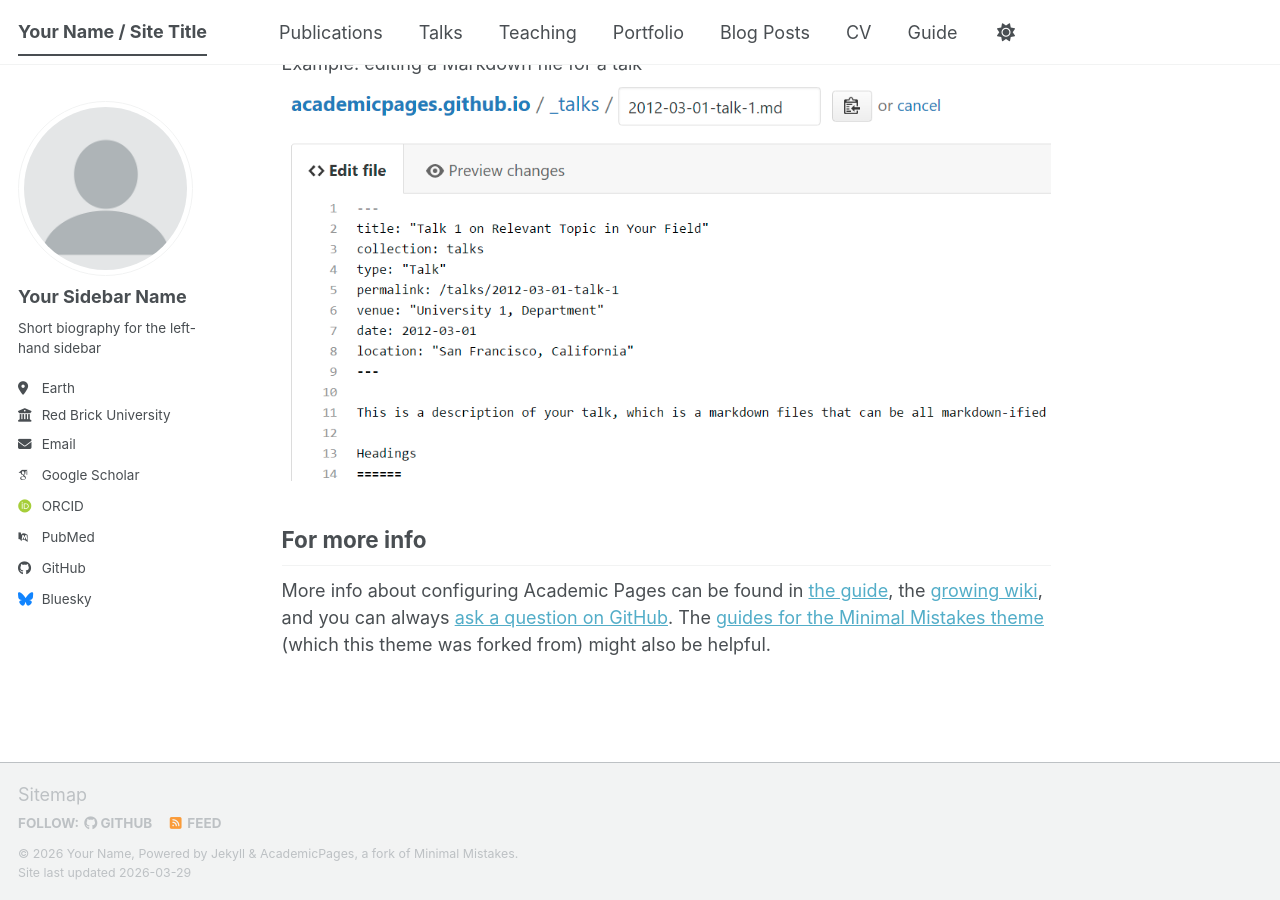
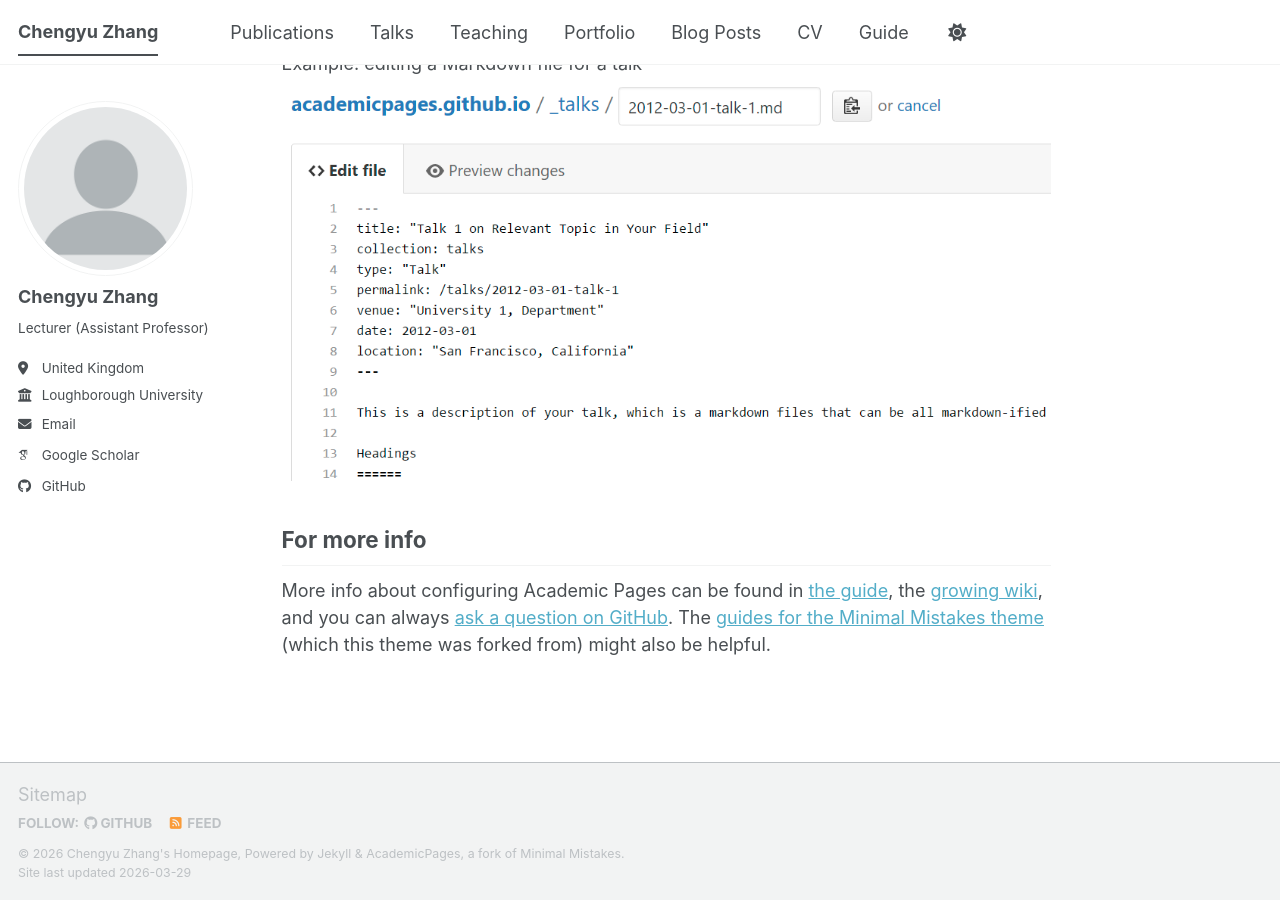
Before and after one commit to muchang/muchang.github.io, a Jekyll site: the page built from _pages/about.md, in a window 1280 px wide and 900 px high, scrolled down 2720 px. Built offline with Jekyll 4.4.1, drawn with Linux system fonts in a browser that asks for light colours; some web fonts are replaced; a script bundle is joined from its source files by our own code; library files that are not in the unit come from our copies.

Commit message:
update
Updated personal information including name, title, and contact details.

```diff
--- a/_config.yml
+++ b/_config.yml
@@ -9,14 +9,14 @@
 # Basic Site Settings
 locale                   : "en-US"
 site_theme               : "default" # The available themes options are "default", "air", "sunrise", "mint", "dirt" and "contrast"
-title                    : "Your Name / Site Title"
+title                    : "Chengyu Zhang"
 title_separator          : "-"
-name                     : &name "Your Name"
-description              : &description "Your Name's academic portfolio"   # Update this with a general description of your site, this is the default if not overridden by a page
+name                     : &name "Chengyu Zhang's Homepage"
+description              : &description ""   # Update this with a general description of your site, this is the default if not overridden by a page
 url                      : https://academicpages.github.io # The base hostname & protocol for your site e.g. "https://[your GitHub username].github.io",
                                                            # or if you already have some other page hosted on Github then use "https://[your GitHub username].github.io/[Your Repo Name]"
 baseurl                  : "" # the subpath of your site, e.g. "/blog"
-repository               : "academicpages/academicpages.github.io"
+repository               : "muchang/muchang.github.io"
 
 # Site Author - The following control what appear as part of the author content on the side bar.
 #               If a field is blank the icon and link will not appear, otherwise it will be shown.
@@ -24,24 +24,24 @@ repository               : "academicpages/academicpages.github.io"
 author:
   # Biographic information
   avatar           : "profile.png"
-  name             : "Your Sidebar Name"
+  name             : "Chengyu Zhang"
   pronouns         : # example: "she/her"
-  bio              : "Short biography for the left-hand sidebar"
-  location         : "Earth"
-  employer         : "Red Brick University"
+  bio              : "Lecturer (Assistant Professor)"
+  location         : "United Kingdom"
+  employer         : "Loughborough University"
   uri              : # URL
-  email            : "none@example.org"
+  email            : "c.zhang4 at lboro.ac.uk"
 
   # Academic websites
   academia         : # URL
   arxiv            : # URL - Update with the correct link to your profile
-  googlescholar    : "https://scholar.google.com/citations?user=PS_CX0AAAAAJ"
+  googlescholar    : "https://scholar.google.com/citations?user=t87xiP8AAAAJ&hl=en"
   inspire-hep      : # URL
   impactstory      : # URL
-  orcid            : "https://orcid.org/yourorcidurl"
+  orcid            :
   semantic         : # URL
   ssrn             : # URL
-  pubmed           : "https://www.ncbi.nlm.nih.gov/pubmed/?term=john+snow"
+  pubmed           :
   researchgate     : # URL
   scopus           : # URL
   zotero           : # URL
@@ -51,13 +51,13 @@ author:
   bitbucket        : # Username - Update with your username on the site
   codepen          : # Username
   dribbble         : # Username
-  github           : "academicpages"
+  github           : "https://github.com/muchang"
   kaggle           : # Username
   stackoverflow    : # User number or user number and name (i.e., use "1" or "1/jeff-atwood")
 
   # Social media
   artstation       : # Username
-  bluesky          : "bsky.app" # Replace this with you Bluesky username
+  bluesky          : # Replace this with you Bluesky username
   facebook         : # Username
   flickr           : # Username
   foursquare       : # Username
```
